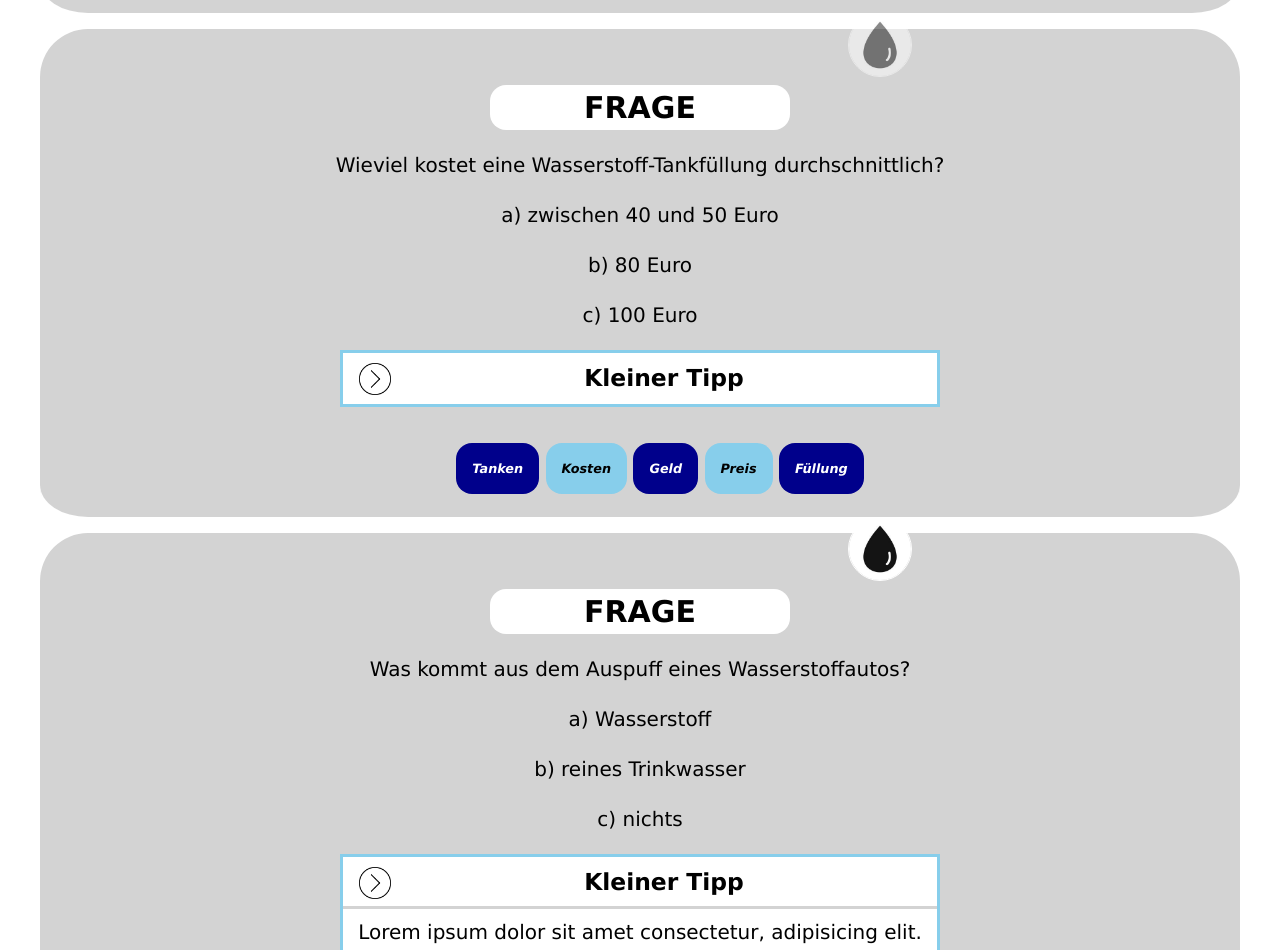
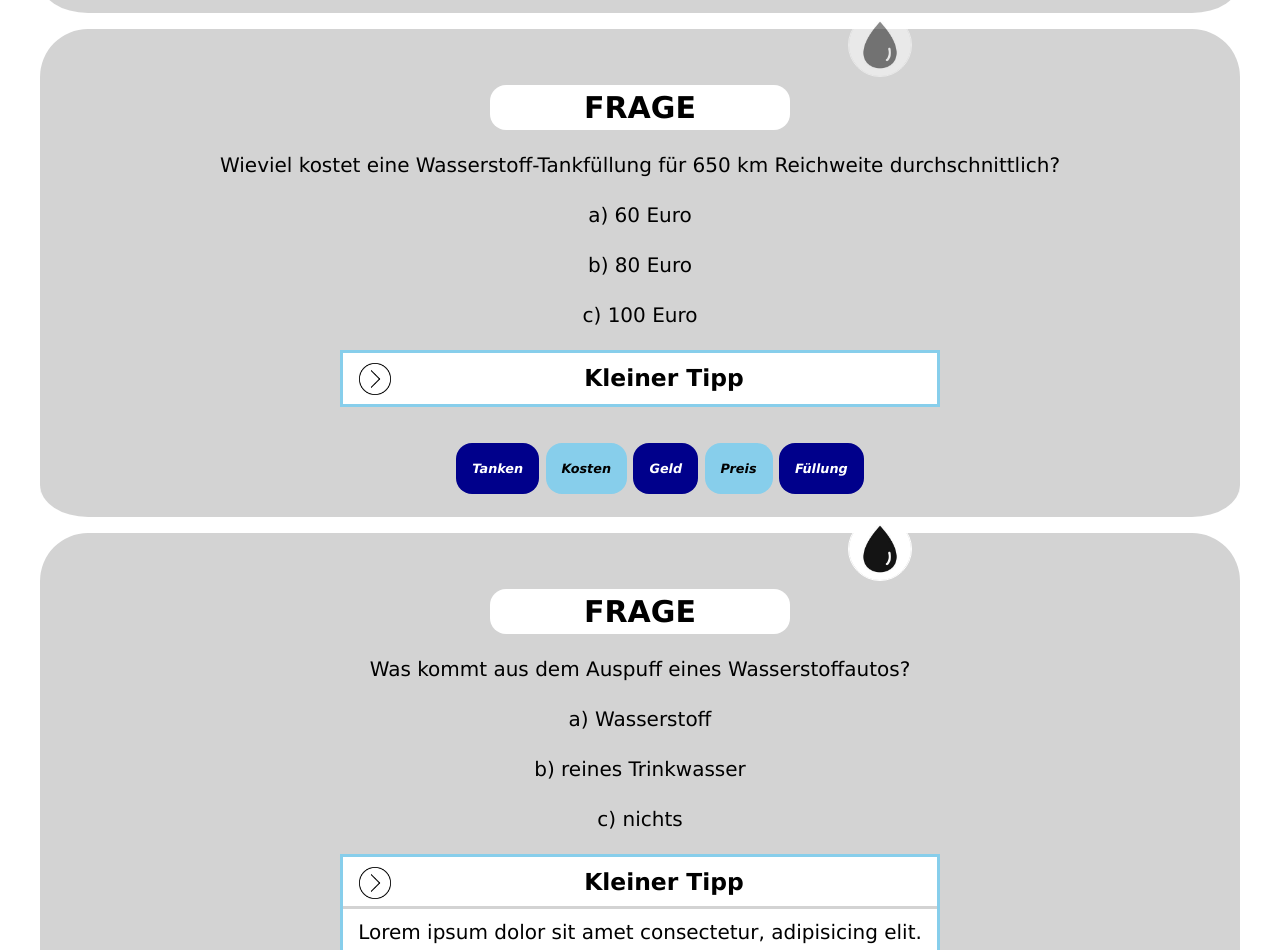
Before and after one commit to FSchmidbauer/my-quizapp, a website built with Vite: page index.html in a window 1280 px wide. Shown: the part 2527-3477 px from the top of the page. Built offline with nearby package versions, Linux system fonts and the light colour scheme.

Commit message:
Fragen erneut angepasst

```diff
--- a/index.html
+++ b/index.html
@@ -95,8 +95,8 @@
     <section class="question-box">
             <img disabled class="question-box__bookmark" src="wassertropfen.jpg" alt="Icon von einem Stern">
             <h2 class="question-box__headline">FRAGE</h2>
-            <p class="question-box__question">Wieviel kostet eine Wasserstoff-Tankfüllung durchschnittlich?</p>
-            <p class="question-box__answer">a) zwischen 40 und 50 Euro</p>
+            <p class="question-box__question">Wieviel kostet eine Wasserstoff-Tankfüllung für 650 km Reichweite durchschnittlich?</p>
+            <p class="question-box__answer">a) 60 Euro</p>
             <p class="question-box__answer">b) 80 Euro</p>
             <p class="question-box__answer">c) 100 Euro</p>
             <article class="tipp-box">
```
